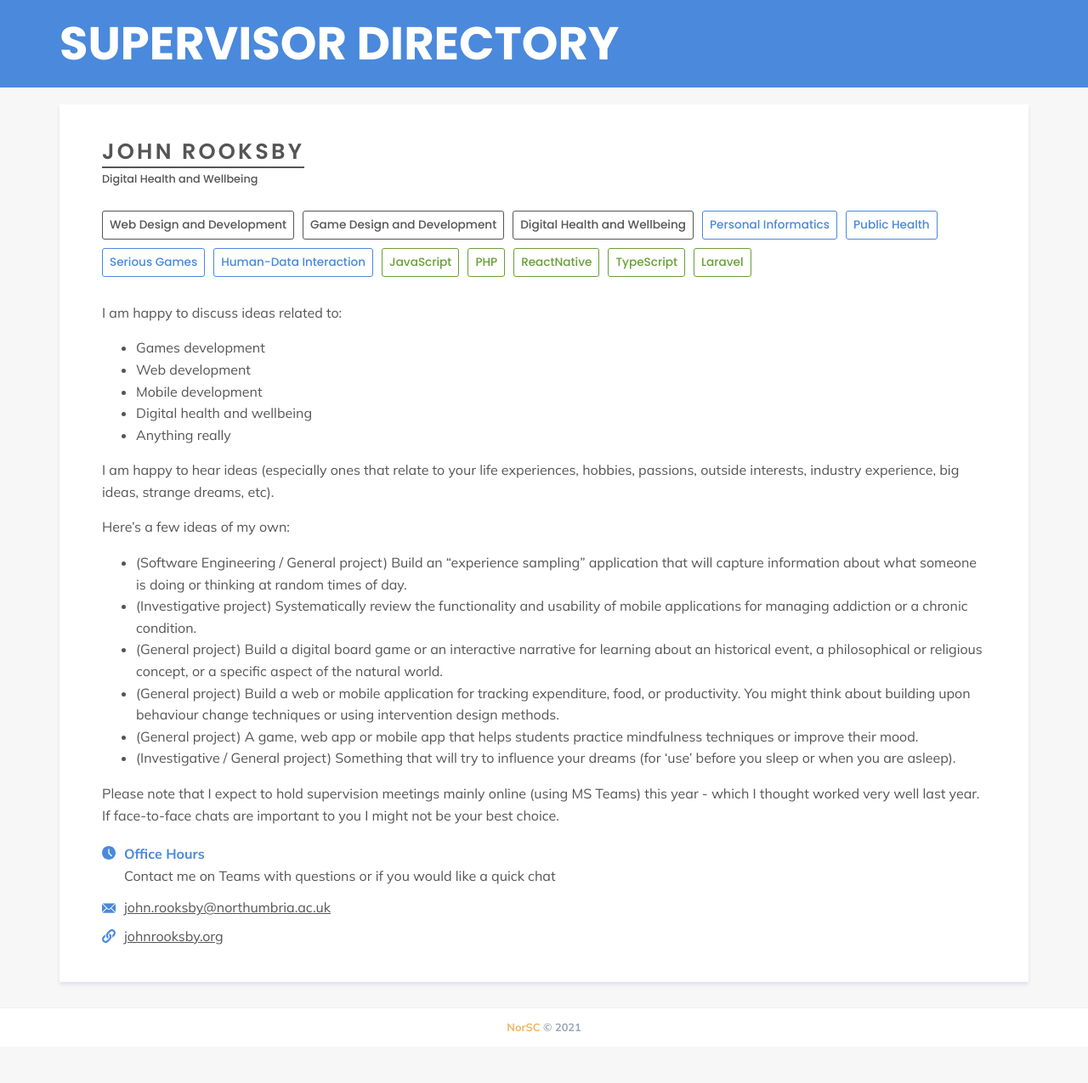
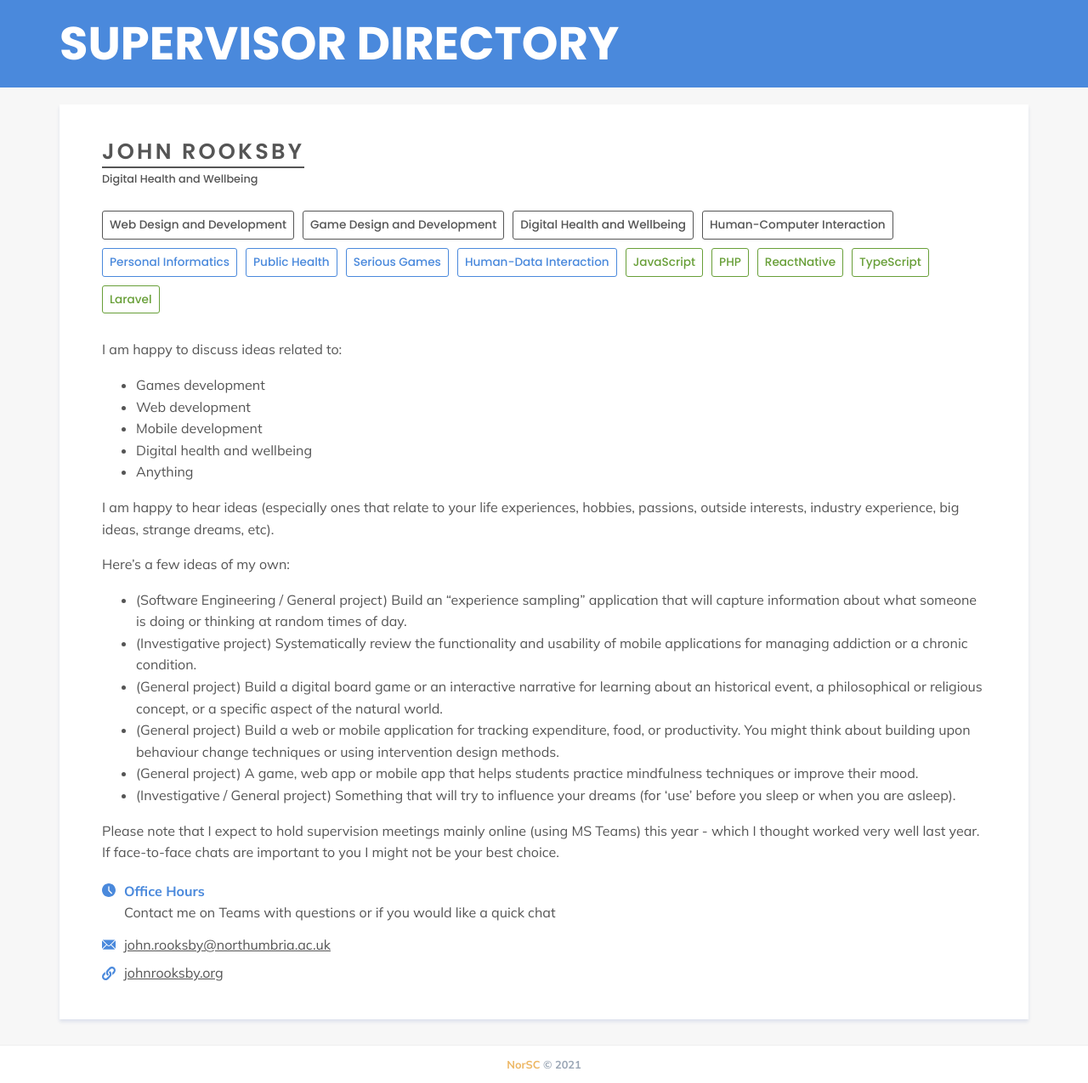
Before and after one commit to NorSC/supervisor-search, a Jekyll site: the page built from _supervisors/john-rooksby.md, in a window 1280 px wide. Shown: the whole page at 85% size. Built offline with Jekyll 4.4.1, drawn with Linux system fonts in a browser that asks for light colours; a script that is not in the unit is left out; before the commit the page ends 1232 px from its top, so only the background shows below that.

Commit message:
Update Supervisors “john-rooksby”

```diff
--- a/_supervisors/john-rooksby.md
+++ b/_supervisors/john-rooksby.md
@@ -10,6 +10,7 @@ research_themes:
   - Web Design and Development
   - Game Design and Development
   - Digital Health and Wellbeing
+  - Human-Computer Interaction
 additional_keywords:
   - Personal Informatics
   - Public Health
@@ -33,7 +34,7 @@ additional_details: >-
 
   * Digital health and wellbeing
 
-  * Anything really
+  * Anything
 
 
   I am happy to hear ideas (especially ones that relate to your life experiences, hobbies, passions, outside interests, industry experience, big ideas, strange dreams, etc).
```
